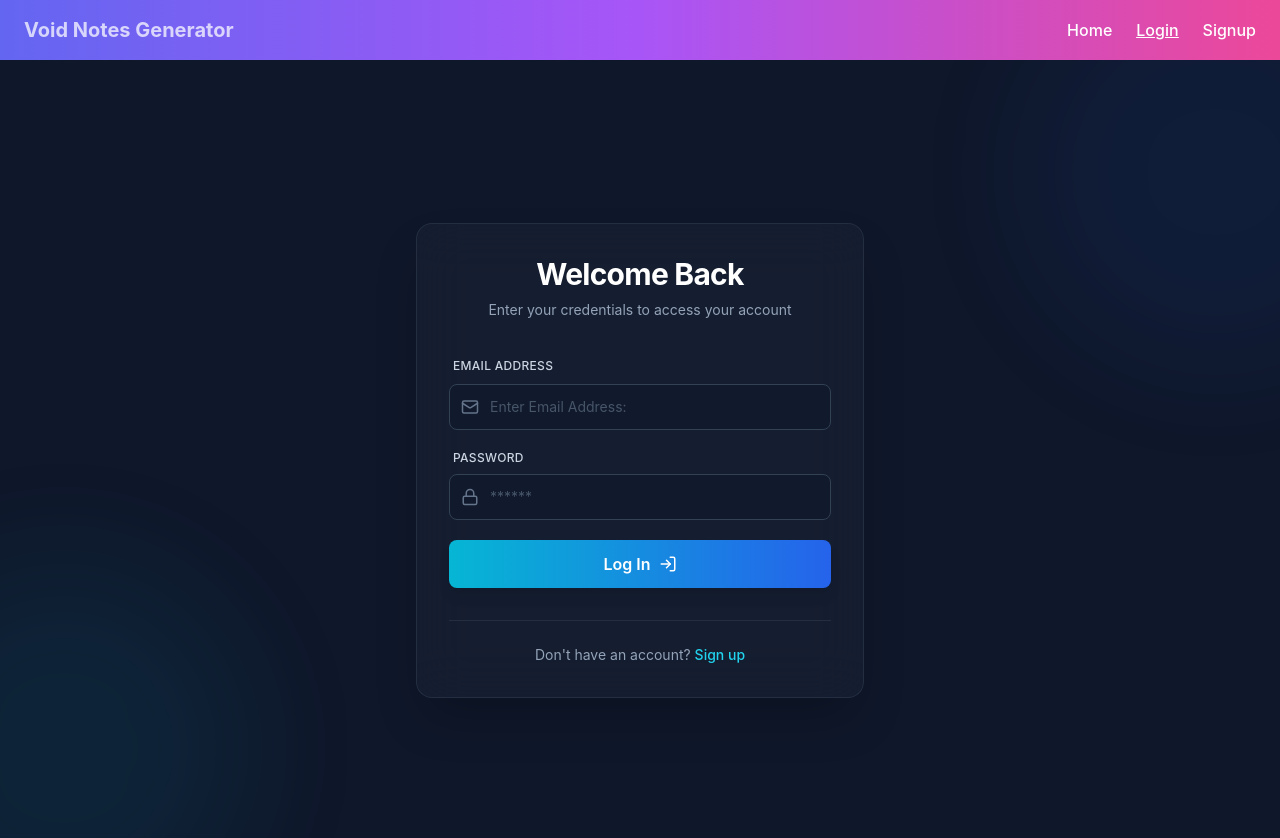
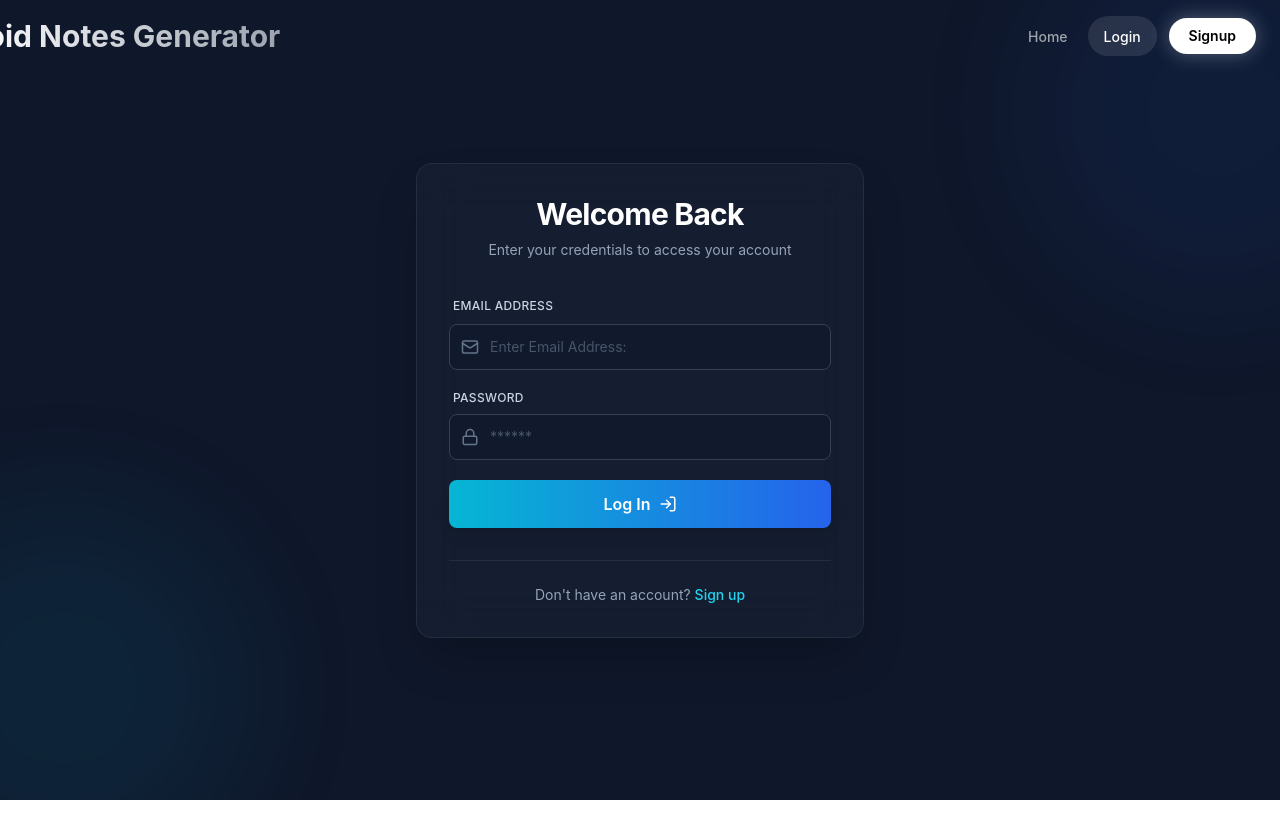
Before and after one commit to soumyaranjanbhanja2/Void_Client, a React (Vite) app: page /login in a window 1280 px wide. Shown: the top 838 px of the page. After the commit the page ends 800 px from the top, so only its background shows below. Built offline with nearby package versions, Linux system fonts and the light colour scheme.

Commit message:
Update Navbar.jsx

```diff
--- a/src/components/Navbar.jsx
+++ b/src/components/Navbar.jsx
@@ -1,12 +1,27 @@
-import React from "react";
+import React, { useState, useEffect } from "react";
 import { Link, useNavigate, useLocation } from "react-router-dom";
-import { motion } from "framer-motion";
+import { motion, AnimatePresence } from "framer-motion";
+import { Menu, X, LogOut, User, LayoutDashboard, Notebook, Rocket } from "lucide-react";
 
-function Navbar() {
+const Navbar = () => {
   const navigate = useNavigate();
   const location = useLocation();
+  const [isOpen, setIsOpen] = useState(false);
+  const [scrolled, setScrolled] = useState(false);
+
+  // Mock Auth (Replace with your Context)
   const token = localStorage.getItem("token");
   const role = localStorage.getItem("role");
+
+  // Handle Scroll Effect
+  useEffect(() => {
+    const handleScroll = () => setScrolled(window.scrollY > 20);
+    window.addEventListener("scroll", handleScroll);
+    return () => window.removeEventListener("scroll", handleScroll);
+  }, []);
+
+  // Close mobile menu on route change
+  useEffect(() => setIsOpen(false), [location.pathname]);
 
   const handleLogout = () => {
     localStorage.clear();
@@ -14,58 +29,141 @@ function Navbar() {
   };
 
   const navLinks = [
-    { path: "/", label: "Home" },
-    !token && { path: "/login", label: "Login" },
-    !token && { path: "/signup", label: "Signup" },
-    token && role === "user" && { path: "/notes", label: "My Notes" },
-    token && role === "admin" && { path: "/admin", label: "Dashboard" },
+    { path: "/", label: "Home", icon: null }, // Simple link
+    !token && { path: "/login", label: "Login", icon: User },
+    !token && { path: "/signup", label: "Signup", icon: Rocket, primary: true },
+    token && role === "user" && { path: "/notes", label: "My Notes", icon: Notebook },
+    token && role === "admin" && { path: "/admin", label: "Dashboard", icon: LayoutDashboard },
   ].filter(Boolean);
 
   return (
+    <>
+      {/* --- Main Navbar Container --- */}
       <motion.nav
-      initial={{ y: -80, opacity: 0 }}
-      animate={{ y: 0, opacity: 1 }}
-      transition={{ duration: 0.6, ease: "easeOut" }}
-      className="bg-gradient-to-r from-indigo-500 via-purple-500 to-pink-500
-                 shadow-lg px-6 py-4 flex items-center justify-between"
-    >
-      {/* Logo */}
-      <motion.div
-        whileHover={{ scale: 1.1 }}
-        className="text-white font-bold text-xl cursor-pointer animate-pulse"
-        onClick={() => navigate("/")}
-      >
-      Void Notes Generator
-      </motion.div>
-
-      {/* Links */}
-      <div className="flex gap-6 items-center">
-        {navLinks.map((link) => (
-          <motion.div
-            key={link.path}
-            whileHover={{ scale: 1.1 }}
-            className={`text-white font-medium relative ${
-              location.pathname === link.path ? "underline" : ""
+        initial={{ y: -100 }}
+        animate={{ y: 0 }}
+        transition={{ type: "spring", stiffness: 100, damping: 20 }}
+        className={`fixed top-0 left-0 right-0 z-50 px-6 py-4 transition-all duration-300 ease-in-out
+          ${scrolled
+            ? "bg-black/60 backdrop-blur-lg border-b border-white/10 shadow-2xl"
+            : "bg-transparent"
           }`}
       >
-            <Link to={link.path}>{link.label}</Link>
-          </motion.div>
+        <div className="max-w-7xl mx-auto flex items-center justify-between">
+
+          {/* 1. Logo Section */}
+          <Link to="/" className="flex items-center gap-2 group">
+            {/* <motion.div
+              whileHover={{ rotate: 360 }}
+              transition={{ duration: 0.6 }}
+              className="w-8 h-8 bg-gradient-to-tr from-indigo-500 to-purple-500 rounded-lg flex items-center justify-center text-white"
+            >
+              <Rocket size={18} fill="currentColor" />
+            </motion.div> */}
+            <span className="text-3xl ml-[-58px] font-bold bg-clip-text text-transparent bg-gradient-to-r from-white to-gray-400">
+              Void Notes Generator
+            </span>
+          </Link>
+
+          {/* 2. Desktop Navigation */}
+          <div className="hidden md:flex items-center gap-1">
+            {navLinks.map((link) => (
+              <DesktopLink key={link.path} link={link} isActive={location.pathname === link.path} />
             ))}
 
             {token && (
               <motion.button
-            whileHover={{ scale: 1.1, backgroundColor: "#ef4444" }}
+                whileHover={{ scale: 1.05 }}
                 whileTap={{ scale: 0.95 }}
                 onClick={handleLogout}
-            className="bg-red-500 text-white px-4 py-2 rounded-lg shadow-md
-                       transition duration-300 ease-in-out"
+                className="ml-4 flex items-center gap-2 px-4 py-2 rounded-full bg-red-500/10 text-red-400 hover:bg-red-500 hover:text-white transition-colors border border-red-500/20"
               >
-            Logout
+                <LogOut size={16} />
+                <span className="text-sm font-medium">Logout</span>
               </motion.button>
             )}
           </div>
+
+          {/* 3. Mobile Toggle */}
+          <button
+            onClick={() => setIsOpen(!isOpen)}
+            className="md:hidden text-white/80 hover:text-white transition-colors"
+          >
+            {isOpen ? <X /> : <Menu />}
+          </button>
+        </div>
       </motion.nav>
+
+      {/* --- Mobile Menu Overlay --- */}
+      <AnimatePresence>
+        {isOpen && (
+          <motion.div
+            initial={{ opacity: 0, height: 0 }}
+            animate={{ opacity: 1, height: "100vh" }}
+            exit={{ opacity: 0, height: 0 }}
+            className="fixed inset-0 z-40 bg-black/95 backdrop-blur-xl md:hidden pt-24 px-6"
+          >
+            <div className="flex flex-col gap-4">
+              {navLinks.map((link, idx) => (
+                <motion.div
+                  key={link.path}
+                  initial={{ x: -20, opacity: 0 }}
+                  animate={{ x: 0, opacity: 1 }}
+                  transition={{ delay: 0.1 * idx }}
+                >
+                  <Link
+                    to={link.path}
+                    className={`text-2xl font-semibold flex items-center gap-4 py-3 border-b border-white/10
+                      ${location.pathname === link.path ? "text-indigo-400" : "text-white/70"}`}
+                  >
+                    {link.icon && <link.icon size={24} />}
+                    {link.label}
+                  </Link>
+                </motion.div>
+              ))}
+              {token && (
+                 <button onClick={handleLogout} className="mt-4 text-red-400 text-xl font-semibold flex items-center gap-3">
+                    <LogOut size={24} /> Logout
+                 </button>
+              )}
+            </div>
+          </motion.div>
+        )}
+      </AnimatePresence>
+    </>
+  );
+};
+
+// Sub-Component for Desktop Links with "Magic Layout" Hover
+const DesktopLink = ({ link, isActive }) => {
+  if (link.primary) {
+    return (
+      <Link to={link.path}>
+        <motion.button
+          whileHover={{ scale: 1.05 }}
+          whileTap={{ scale: 0.95 }}
+          className="ml-2 px-5 py-2 bg-white text-black rounded-full font-semibold text-sm shadow-[0_0_20px_rgba(255,255,255,0.3)] hover:shadow-[0_0_30px_rgba(255,255,255,0.5)] transition-shadow"
+        >
+          {link.label}
+        </motion.button>
+      </Link>
     );
   }
 
+  return (
+    <Link to={link.path} className="relative px-4 py-2 group">
+      {isActive && (
+        <motion.div
+          layoutId="activeNav"
+          className="absolute inset-0 bg-white/10 rounded-full"
+          transition={{ type: "spring", stiffness: 300, damping: 30 }}
+        />
+      )}
+      <span className={`relative z-10 text-sm font-medium transition-colors ${isActive ? "text-white" : "text-white/60 group-hover:text-white"}`}>
+        {link.label}
+      </span>
+    </Link>
+  );
+};
+
 export default Navbar;
```
Lines whose indentation alone changed are shown as unchanged.
